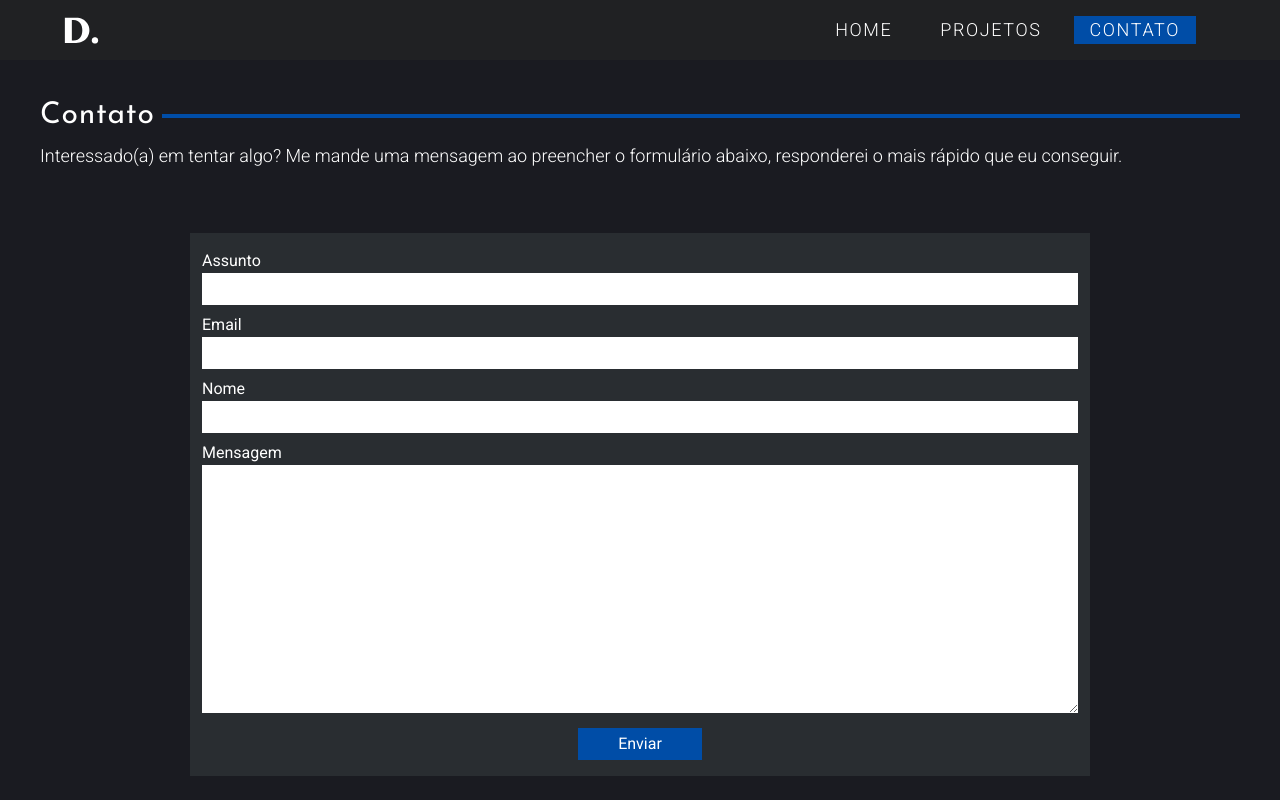
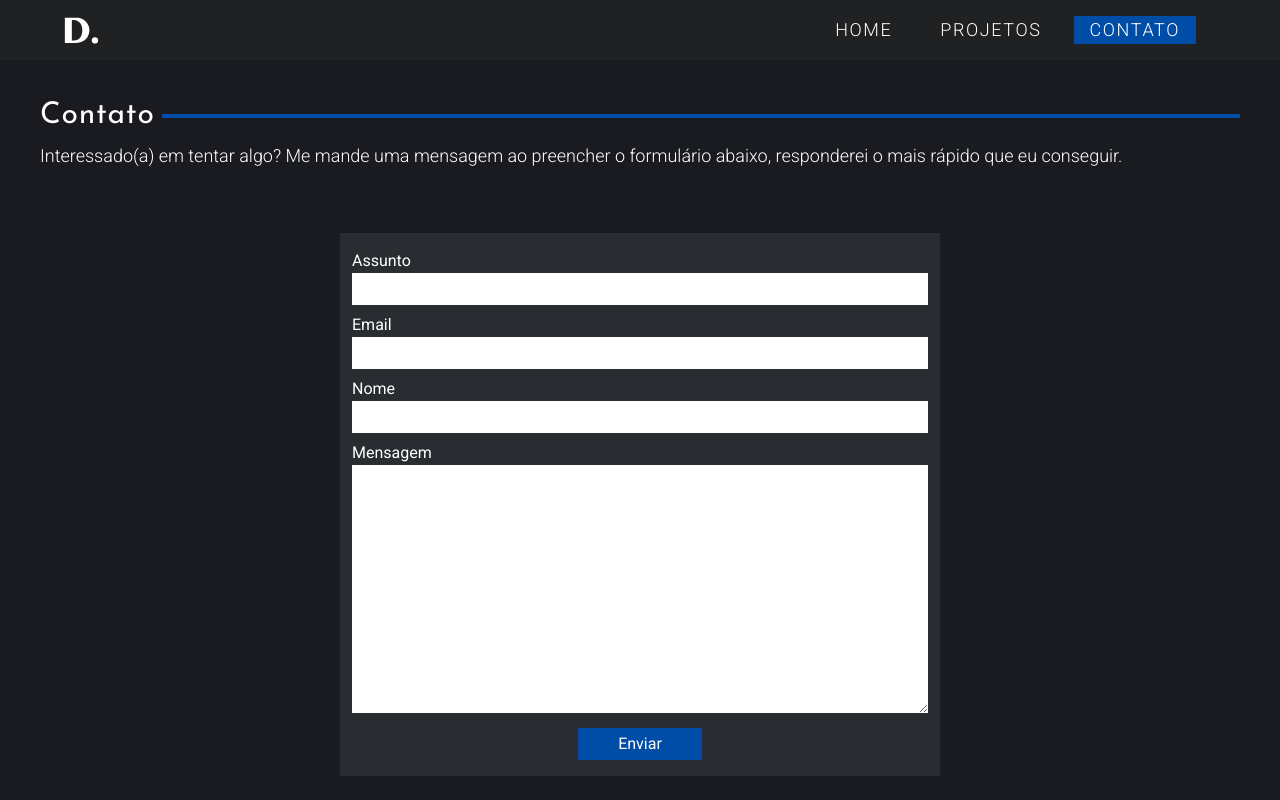
Before and after one commit to DanReiss/personal-website, a Next.js app: page /contact in a window 1280 px wide. Shown: the top 800 px of the page. Built offline with nearby package versions, Linux system fonts and the light colour scheme.

Commit message:
alterar largura do formulário e desabilitar regra do eslint

```diff
--- a/src/pages/contact.jsx
+++ b/src/pages/contact.jsx
@@ -17,7 +17,7 @@ function Contact() {
             Me mande uma mensagem ao preencher o formulário abaixo,
             responderei o mais rápido que eu conseguir.
           </p>
-          <div className="w-full lg:w-9/12 m-auto bg-gray px-3 py-4 mt-8 md:mt-16">
+          <div className="w-full lg:w-1/2 m-auto bg-gray px-3 py-4 mt-8 md:mt-16">
             <form action="https://formsubmit.co/c4baf9a12205d942d5f8de171813f333" method="POST">
               <label className="block h-full mb-2">
                 Assunto
```
